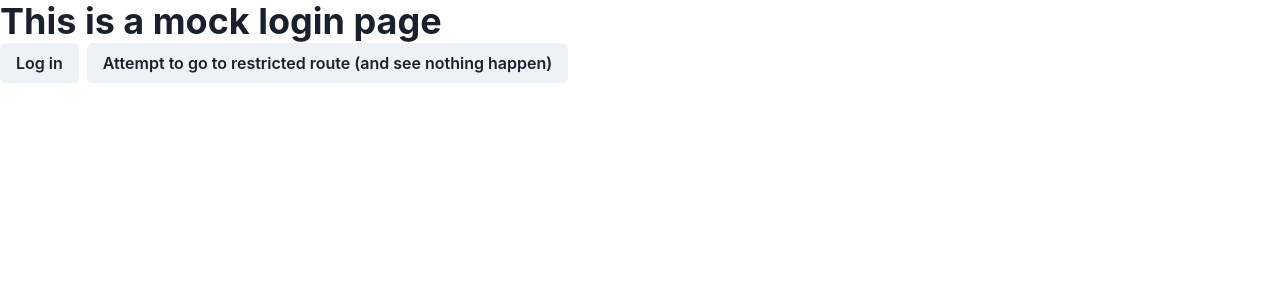
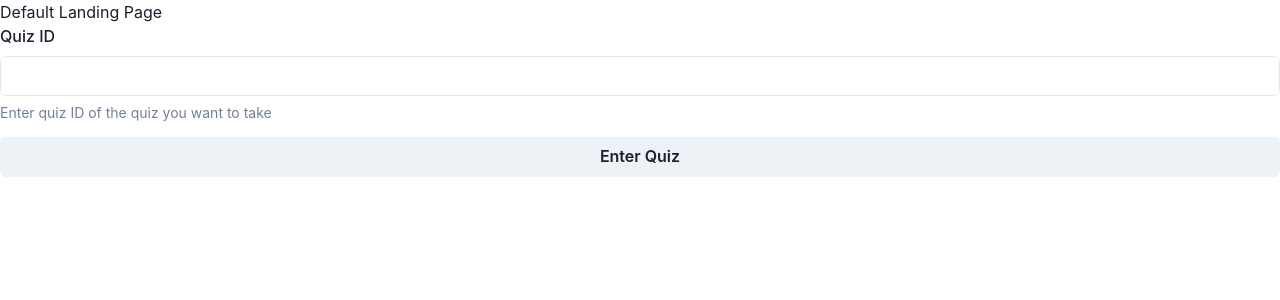
Before and after one commit to opengovsg/quizSG, a React (Create React App) app in the folder frontend/: page / in a window 1280 px wide. Before the commit this address led to /login. Shown: the top 300 px of the page. Built offline with nearby package versions, Linux system fonts and the light colour scheme.

Commit message:
chore: add default landing page with take quiz page scaffolding

```diff
--- a/frontend/src/app/AppRouter.tsx
+++ b/frontend/src/app/AppRouter.tsx
@@ -1,24 +1,23 @@
 import { lazy, Suspense } from 'react'
 import { Route, Switch } from 'react-router-dom'
 
-import { LOGIN_ROUTE, ROOT_ROUTE } from '~constants/routes'
+import { CREATOR_ROUTE, ROOT_ROUTE } from '~constants/routes'
 
-import { PrivateRoute } from './PrivateRoute'
 import { PublicRoute } from './PublicRoute'
 
-const WorkspacePage = lazy(() => import('~features/dashboard/DashboardPage'))
-const LoginPage = lazy(() => import('~features/auth/LoginPage'))
+const LandingPage = lazy(() => import('~pages/LandingPage'))
+const CreatorLandingPage = lazy(() => import('~pages/CreatorLandingPage'))
 
 export const AppRouter = (): JSX.Element => {
   return (
     <Suspense fallback={<div>Loading...</div>}>
       <Switch>
-        <PublicRoute exact path={LOGIN_ROUTE}>
-          <LoginPage />
+        <PublicRoute path={ROOT_ROUTE} strict={false}>
+          <LandingPage />
         </PublicRoute>
-        <PrivateRoute exact path={ROOT_ROUTE}>
-          <WorkspacePage />
-        </PrivateRoute>
+        <PublicRoute exact path={CREATOR_ROUTE} strict={false}>
+          <CreatorLandingPage />
+        </PublicRoute>
         <Route path="*">
           <div>404</div>
         </Route>
--- /dev/null
+++ b/frontend/src/pages/LandingPage/LandingPage.tsx
@@ -0,0 +1,43 @@
+import { useHistory } from 'react-router-dom'
+import {
+  Button,
+  Flex,
+  FormControl,
+  FormHelperText,
+  FormLabel,
+  Input,
+} from '@chakra-ui/react'
+
+import { ROOT_ROUTE } from '~constants/routes'
+
+const LandingPage = (): JSX.Element => {
+  const history = useHistory()
+
+  const handleSubmit = (e: any) => {
+    // Prevent default which reloads the page
+    // Instead call the primary event
+    e.preventDefault()
+    const quizId = e.target[0].value
+    history.push(`${ROOT_ROUTE}${quizId}`)
+  }
+  return (
+    <Flex flexDir="column">
+      Default Landing Page
+      <form onSubmit={handleSubmit}>
+        <FormControl>
+          <FormLabel htmlFor="quiz-id">Quiz ID</FormLabel>
+          <Input id="quiz-id" type="text" />
+          <FormHelperText>
+            Enter quiz ID of the quiz you want to take
+          </FormHelperText>
+        </FormControl>
+        <Button width="full" mt={4} type="submit">
+          Enter Quiz
+        </Button>
+      </form>
+    </Flex>
+  )
+}
+
+// Required to be default due to using dynamic import for lazy loading.
+export default LandingPage
--- /dev/null
+++ b/frontend/src/pages/LandingPage/TakeQuizPage/TakeQuizPage.tsx
@@ -0,0 +1,11 @@
+import { useParams } from 'react-router-dom'
+import { Flex } from '@chakra-ui/react'
+
+const TakeQuizPage = (): JSX.Element => {
+  const { quizId } = useParams<{ quizId: string }>()
+
+  return <Flex flexDir="column">Taking quiz with id: {quizId} </Flex>
+}
+
+// Required to be default due to using dynamic import for lazy loading.
+export default TakeQuizPage
--- /dev/null
+++ b/frontend/src/pages/LandingPage/TakeQuizPage/index.tsx
@@ -0,0 +1 @@
+export { default } from './TakeQuizPage'
--- /dev/null
+++ b/frontend/src/pages/LandingPage/index.tsx
@@ -0,0 +1,24 @@
+import React, { lazy, Suspense } from 'react'
+import { Route, Switch, useRouteMatch } from 'react-router-dom'
+
+const LandingPage = lazy(() => import('./LandingPage'))
+const TakeQuizPage = lazy(() => import('./TakeQuizPage'))
+
+const LandingPageRouter = (): JSX.Element => {
+  const { path } = useRouteMatch()
+
+  return (
+    <Suspense fallback={<div>Loading...</div>}>
+      <Switch>
+        <Route exact path={path}>
+          <LandingPage />
+        </Route>
+        <Route path={`${path}:quizId`}>
+          <TakeQuizPage />
+        </Route>
+      </Switch>
+    </Suspense>
+  )
+}
+
+export default LandingPageRouter
```
